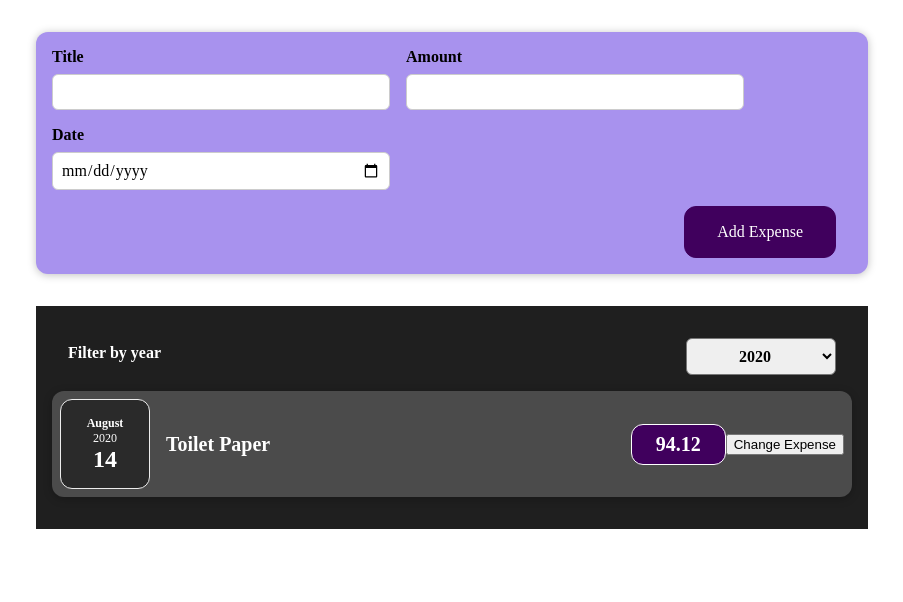
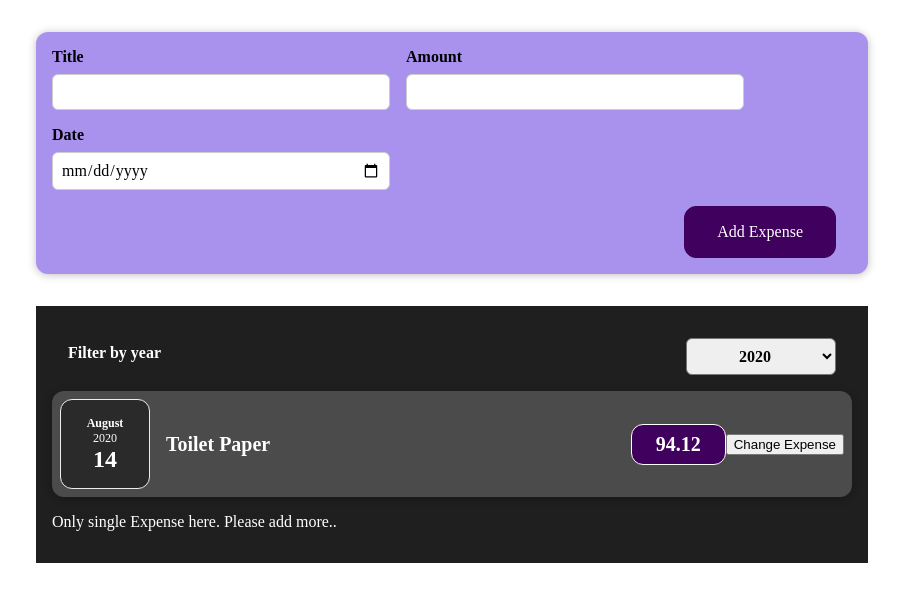
Before and after one commit to aadi-thedevguy/react-Expense-Tracker, a React (Vite) app: page / in a window 1280 px wide. Shown: the top 602 px of the page, without its empty margins (188-1091 px from the left). Built offline with nearby package versions, Linux system fonts and the light colour scheme.

Commit message:
added conditional content

```diff
--- a/src/App.css
+++ b/src/App.css
@@ -4,6 +4,10 @@
   margin: 2rem auto;
   width: 50rem;
   max-width: 95%;
+}
+
+.expenses p {
+  color: white;
 }
 
 .expense-item {
@@ -169,3 +173,13 @@
   font-weight: bold;
   border-radius: 6px;
 }
+
+.expenses-list {
+  list-style: none;
+  padding: 0;
+}
+
+.expenses-list__fallback {
+  color: white;
+  text-align: center;
+}
--- a/src/App.jsx
+++ b/src/App.jsx
@@ -49,7 +49,18 @@
 
   const filteredExpenses = newExpenses.filter((expense) => {
     return expense.date.getFullYear().toString() === filteredYear;
-  });
+  })
+
+  let expensesContent = <p>No Expenses found....</p>
+  if (filteredExpenses.length > 0) {
+    expensesContent = filteredExpenses.map(expense => (
+      <ExpenseItem key={expense.id}
+        title={expense.title}
+        amount={expense.amount}
+        date={expense.date}
+      />
+    ))
+  }
 
   return (
     <>
@@ -57,15 +68,8 @@
 
       <main className="expenses">
         <ExpensesFilter selected={filteredYear} onChangeFilter={filterChangeHandler} />
-        {
-          filteredExpenses.map(expense => (
-            <ExpenseItem key={expense.id}
-              title={expense.title}
-              amount={expense.amount}
-              date={expense.date}
-            />
-          ))
-        }
+        {expensesContent}
+        {filteredExpenses.length === 1 && <p>Only single Expense here. Please add more..</p>}
       </main>
     </>
   )
```
